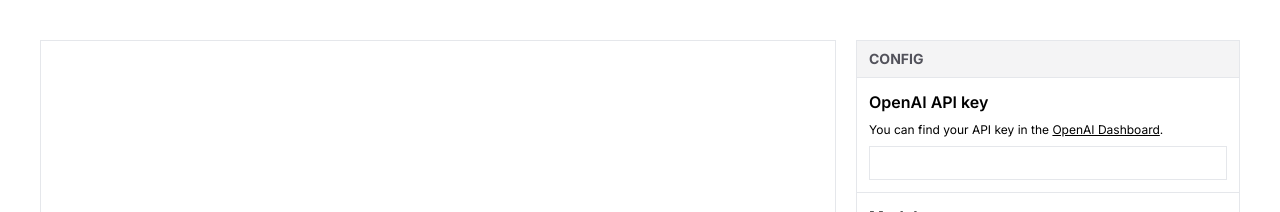
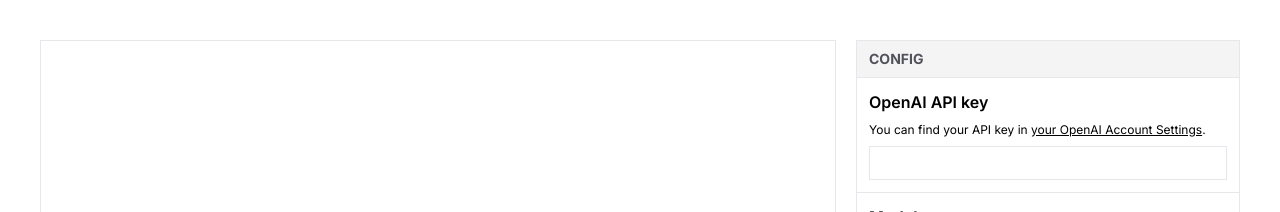
Before and after one commit to wadefletch/sibyl, a Next.js app: page /chat in a window 1280 px wide. Shown: the top 212 px of the page. Built offline with nearby package versions, Linux system fonts and the light colour scheme.

Commit message:
fix: change api key link text

```diff
--- a/components/Config.tsx
+++ b/components/Config.tsx
@@ -15,14 +15,14 @@ function Config() {
       >
         <p className="block font-semibold">OpenAI API key</p>
         <p className="text-xs dark:text-zinc-300">
-          You can find your API key in the{' '}
+          You can find your API key in{' '}
           <a
             href="https://platform.openai.com/account/api-keys"
             target="_blank"
             rel="noreferrer"
             className="underline"
           >
-            OpenAI Dashboard
+            your OpenAI Account Settings
           </a>
           .
         </p>
```
